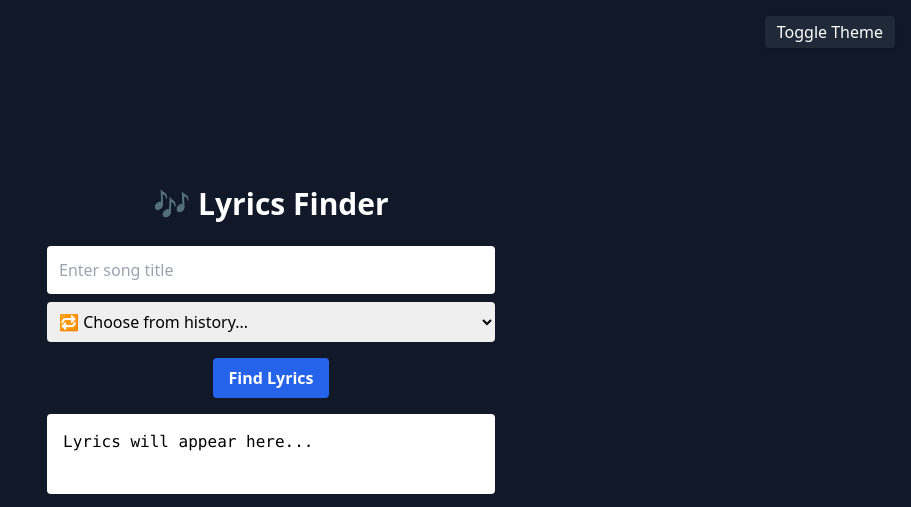
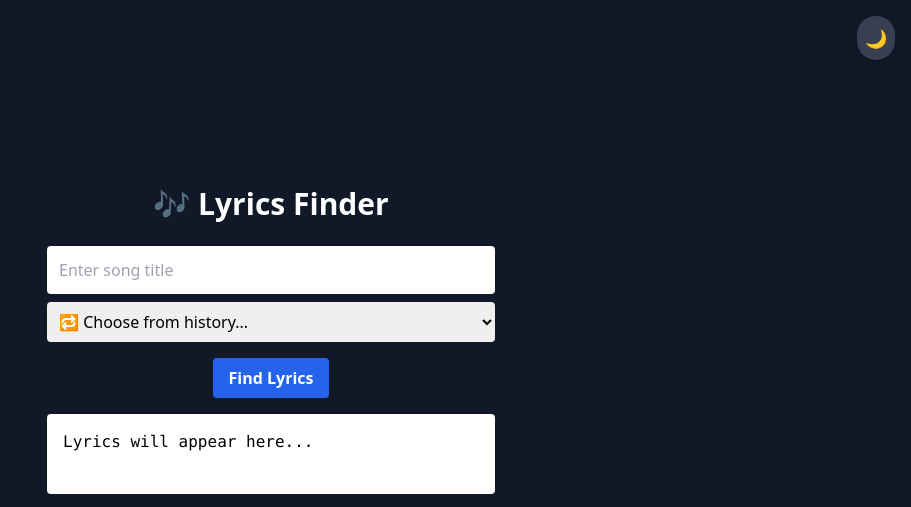
Before and after one commit to johnalpay/lyrics-, a website: page public/index.html in a window 1280 px wide. Shown: the top 507 px of the page, without its empty margins (369-1280 px from the left). Drawn offline with nearby package versions, Linux system fonts and the light colour scheme.

Commit message:
Update index.html

```diff
--- a/public/index.html
+++ b/public/index.html
@@ -18,9 +18,10 @@
 <body class="bg-gray-900 text-white dark:bg-gray-900 dark:text-white light:bg-white light:text-black min-h-screen flex flex-col items-center justify-center p-4 transition duration-300">
 
   <div class="absolute top-4 right-4 space-x-2">
-    <button id="toggleTheme" class="bg-gray-800 dark:bg-gray-200 text-white dark:text-black px-3 py-1 rounded shadow">
-      Toggle Theme
-    </button>
+    <button id="toggleTheme" title="Toggle Dark/Light Mode"
+  class="bg-gray-700 dark:bg-yellow-400 text-white dark:text-black p-2 rounded-full shadow text-lg">
+  🌙
+</button>
   </div>
 
   <h1 class="text-3xl font-bold mb-6 text-center">🎶 Lyrics Finder</h1>
```
